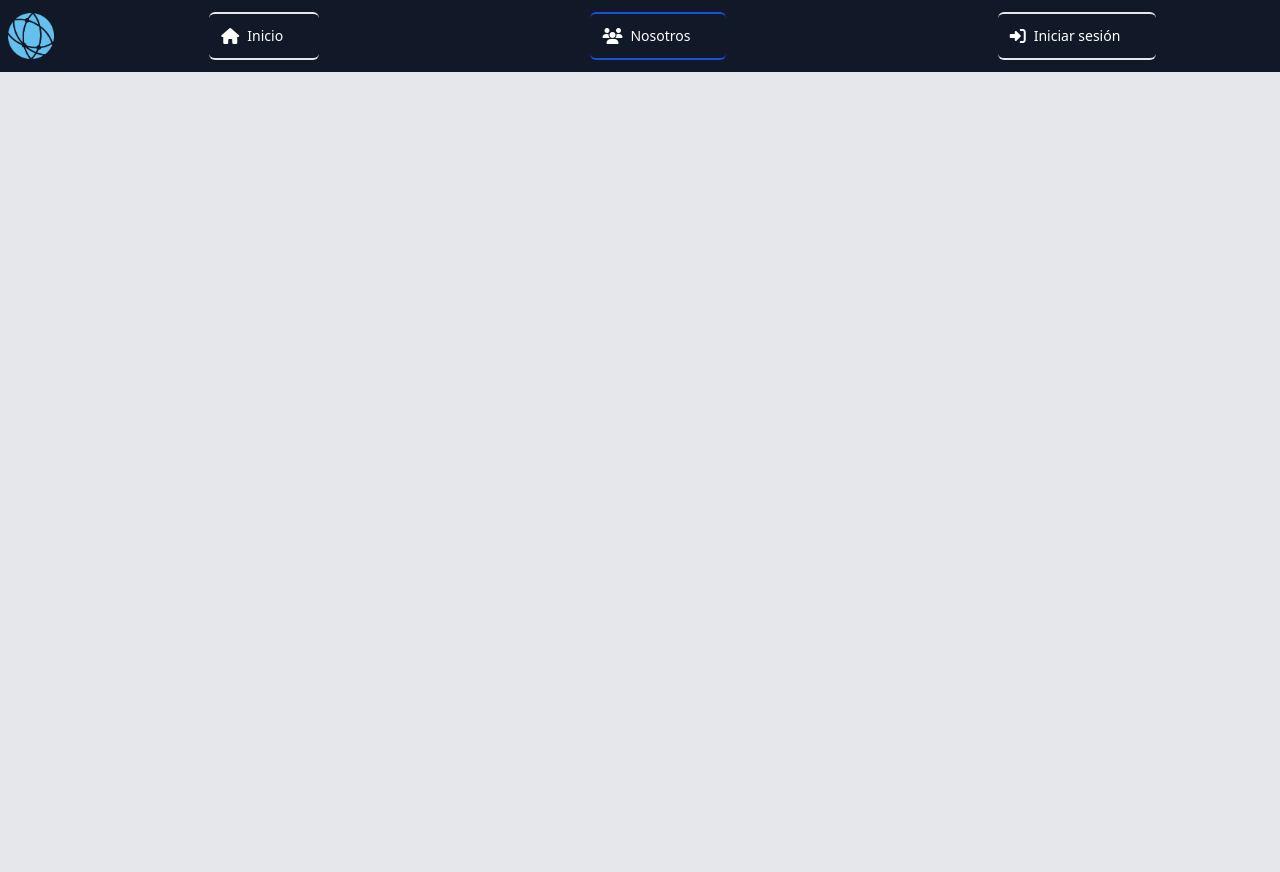
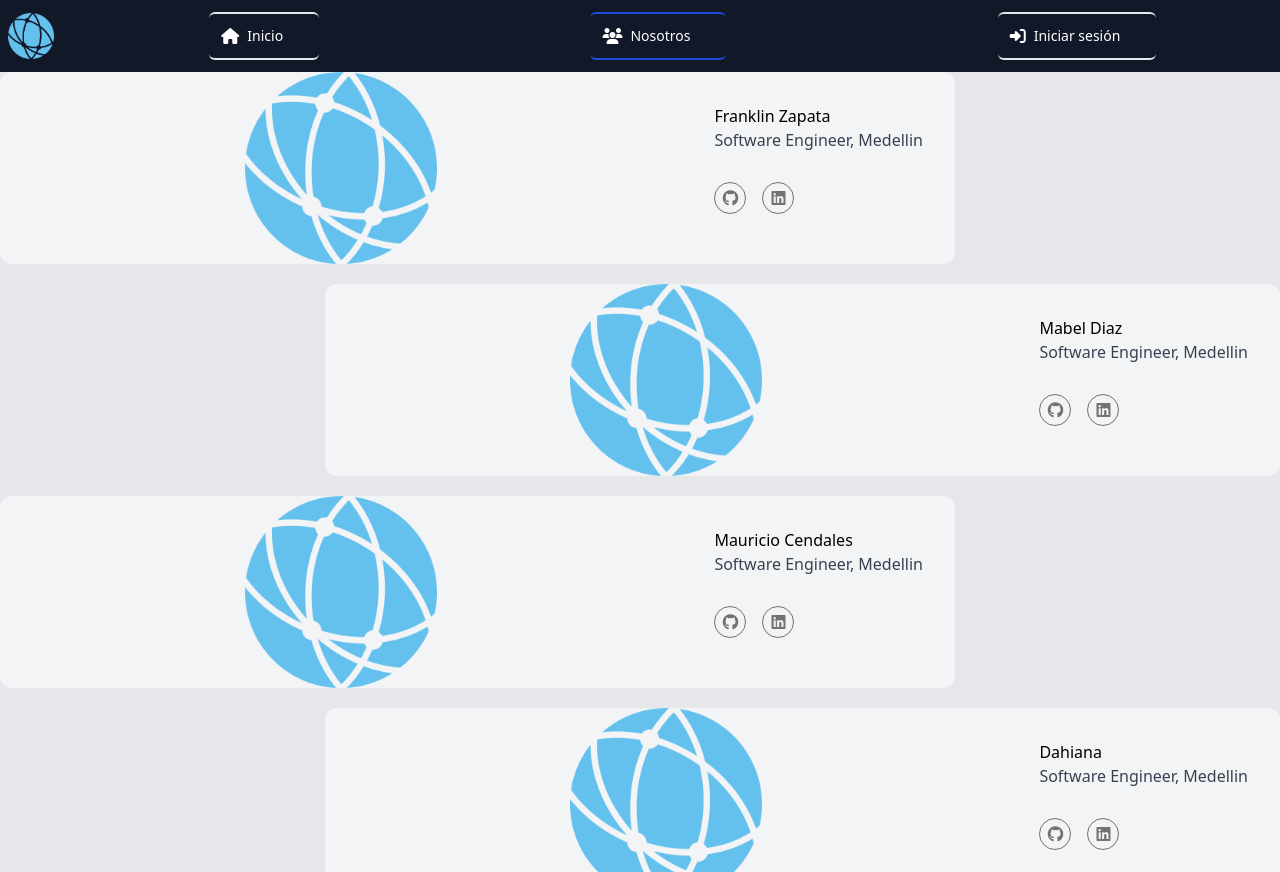
Before and after one commit to ProyectaTeamMinTic/proyectaMinTic, a React (Create React App) app: page /about in a window 1280 px wide. Built offline with nearby package versions, Linux system fonts and the light colour scheme.

Commit message:
LandingPage agregada

```diff
--- a/src/components/Navbar.jsx
+++ b/src/components/Navbar.jsx
@@ -63,7 +63,7 @@ const ResponsiveNavbar = () => {
     return (
         <div>
             <div
-                className="navbarResponsive h-full z-40 absolute md:h-full sm:hidden transition duration-150 ease-in-out"
+                className="navbarResponsive h-full z-40 absolute md:h-full md:hidden transition duration-150 ease-in-out"
                 id="mobile-nav"
             >
                 <div className="px-8 ">
--- a/src/layouts/PublicLayout.jsx
+++ b/src/layouts/PublicLayout.jsx
@@ -5,7 +5,7 @@ const PublicLayout = () => {
     return (
         <div className="flex flex-row md:flex-col flex-no-wrap h-screen">
             <Navbar />
-            <section className="w-full min-h-screen bg-gray-200 font-sans relative">
+            <section className="w-full min-h-screen bg-gray-200 font-sans relative overflow-y-scroll">
                 <Outlet />
             </section>
         </div>
--- a/src/pages/About.jsx
+++ b/src/pages/About.jsx
@@ -1,9 +1,114 @@
 import React from 'react'
+import logo from 'media/logo_blue.png'
 
 const About = () => {
     return (
-        <div>
-
+        <div className='grid grid-cols-4 grid-rows-4 gap-5'>
+            <figure className="col-start-1 col-end-4 col-span-3 md:flex bg-gray-100 rounded-xl p-8 md:p-0">
+                <img className="w-24 h-24 md:w-48 md:h-auto md:rounded-none rounded-full mx-auto" src={logo} alt="" width="384" height="512" />
+                <div className="pt-6 md:p-8 text-center md:text-left space-y-4 ">
+                    <figcaption className="font-medium">
+                        <div className="text-sky-500">
+                            Franklin Zapata
+                        </div>
+                        <div className="text-gray-700">
+                            Software Engineer, Medellin
+                        </div>
+                        <div className='social'>
+                            <a href="https://github.com/FranklinZ12">
+                                <i className="fab fa-github"></i>
+                            </a>
+                            <a href="www.linkedin.com/in/franklin-zapata">
+                                <i className="fab fa-linkedin"></i>
+                            </a>
+                        </div>
+                    </figcaption>
+                </div>
+            </figure>
+            <figure className="col-end-5 col-span-3 md:flex bg-gray-100 rounded-xl p-8 md:p-0">
+                <img className="w-24 h-24 md:w-48 md:h-auto md:rounded-none rounded-full mx-auto" src={logo} alt="" width="384" height="512" />
+                <div className="pt-6 md:p-8 text-center md:text-left space-y-4">
+                    <figcaption className="font-medium">
+                        <div className="text-sky-500">
+                            Mabel Diaz
+                        </div>
+                        <div className="text-gray-700">
+                            Software Engineer, Medellin
+                        </div>
+                        <div className='social'>
+                            <a href="https://github.com/FranklinZ12">
+                                <i className="fab fa-github"></i>
+                            </a>
+                            <a href="www.linkedin.com/in/franklin-zapata">
+                                <i className="fab fa-linkedin"></i>
+                            </a>
+                        </div>
+                    </figcaption>
+                </div>
+            </figure>
+            <figure className="col-start-1 col-end-4 col-span-3 md:flex bg-gray-100 rounded-xl p-8 md:p-0">
+                <img className="w-24 h-24 md:w-48 md:h-auto md:rounded-none rounded-full mx-auto" src={logo} alt="" width="384" height="512" />
+                <div className="pt-6 md:p-8 text-center md:text-left space-y-4">
+                    <figcaption className="font-medium">
+                        <div className="text-sky-500">
+                            Mauricio Cendales
+                        </div>
+                        <div className="text-gray-700">
+                            Software Engineer, Medellin
+                        </div>
+                        <div className='social'>
+                            <a href="https://github.com/FranklinZ12">
+                                <i className="fab fa-github"></i>
+                            </a>
+                            <a href="www.linkedin.com/in/franklin-zapata">
+                                <i className="fab fa-linkedin"></i>
+                            </a>
+                        </div>
+                    </figcaption>
+                </div>
+            </figure>
+            <figure className="col-end-5 col-span-3 md:flex bg-gray-100 rounded-xl p-8 md:p-0">
+                <img className="w-24 h-24 md:w-48 md:h-auto md:rounded-none rounded-full mx-auto" src={logo} alt="" width="384" height="512" />
+                <div className="pt-6 md:p-8 text-center md:text-left space-y-4">
+                    <figcaption className="font-medium">
+                        <div className="text-sky-500">
+                            Dahiana
+                        </div>
+                        <div className="text-gray-700">
+                            Software Engineer, Medellin
+                        </div>
+                        <div className='social'>
+                            <a href="https://github.com/FranklinZ12">
+                                <i className="fab fa-github"></i>
+                            </a>
+                            <a href="www.linkedin.com/in/franklin-zapata">
+                                <i className="fab fa-linkedin"></i>
+                            </a>
+                        </div>
+                    </figcaption>
+                </div>
+            </figure>
+            <figure className="col-start-1 col-end-4 col-span-3 md:flex bg-gray-100 rounded-xl p-8 md:p-0">
+                <img className="w-24 h-24 md:w-48 md:h-auto md:rounded-none rounded-full mx-auto" src={logo} alt="" width="384" height="512" />
+                <div className="pt-6 md:p-8 text-center md:text-left space-y-4">
+                    <figcaption className="font-medium">
+                        <div className="text-sky-500">
+                            Carlos
+                        </div>
+                        <div className="text-gray-700">
+                            Software Engineer, Medellin
+                        </div>
+                        <div className='social'>
+                            <a href="https://github.com/FranklinZ12">
+                                <i className="fab fa-github"></i>
+                            </a>
+                            <a href="www.linkedin.com/in/franklin-zapata">
+                                <i className="fab fa-linkedin"></i>
+                            </a>
+                        </div>
+                    </figcaption>
+                </div>
+            </figure>
         </div>
     )
 }
--- a/src/pages/Landing.jsx
+++ b/src/pages/Landing.jsx
@@ -2,8 +2,38 @@ import React from 'react'
 
 const Landing = () => {
     return (
-        <div>
-            cuerpo Esta es la página del Public Landing Layout
+        <div className="mt-4 ml-3 pl-3 flex justify-around">
+            <div>
+                <h1 className="text-6xl text-gray-600 mb-2.5 font-serif">Somos<span className="text-blue-400">Proyecta</span></h1>
+                <h3 className="text-blue-400 tracking-wide font-normal">REACT'S DEVELOPER</h3>
+                <div className="">
+                    <p className="text-black leading-6 mt-3 mb-5 lg:flex-col">
+                        En los grupos de investigación de las diferentes universidades se desarrollan <br />diversos tipos de proyectos de investigación y se detectan dificultades en el cumplimiento <br />del plan de trabajo de dicha investigación Mediante los reportes de avance del proyecto se controlará <br />el progreso parcial del proyecto de investigación. Nos proponemos plantear un modelo de sistema de información<br /> que soporte la gestión de proyectos de investigación y mejore los procesos.
+                    </p>
+                </div>
+                <div className="social">
+                    <a href="https://github.com/ProyectaTeamMinTic" ><i className="fab fa-github"></i></a>
+                </div>
+            </div>
+            <div>
+                <h2 className="text-6xl text-blue-400 mb-2.5 font-serif">Tec<span className="text-gray-600">nologias</span></h2>
+                <p>Estas son las tecnologias usadas por el equipo proyecta</p>
+                <h5 className="text-blue-400">MERN STACK</h5>
+                <div className="social">
+                    <a href="#">
+                        <i className="fab fa-react"></i>
+                    </a>
+                    <a href="#">
+                        <img src="https://img.icons8.com/color/16/000000/graphql.png" />
+                    </a>
+                    <a href="#">
+                        <i className="fab fa-node"></i>
+                    </a>
+                    <a href="#">
+                        <img src="https://img.icons8.com/color/16/000000/mongodb.png" />
+                    </a>
+                </div>
+            </div>
         </div>
     )
 }
--- a/src/styles/globals.css
+++ b/src/styles/globals.css
@@ -18,3 +18,24 @@
 .input {
   @apply p-2 border border-indigo-200 focus:outline-none focus:border-blue-500 rounded-md shadow-sm;
 }
+
+.social{
+  margin-top: 30px;
+  display: flex;
+  gap: 1rem;
+}
+.social a {
+  width: 2rem;
+  height: 2rem;
+  border: 1.9px solid #727271;
+  border-radius: 50%;
+  display: flex;
+  align-items: center;
+  justify-content: center;
+  color: #727271;
+  font-size: 1rem;
+}
+.social a:hover {
+  border: 1.9px solid #16baf9;
+  color: #16baf9;
+}
```
